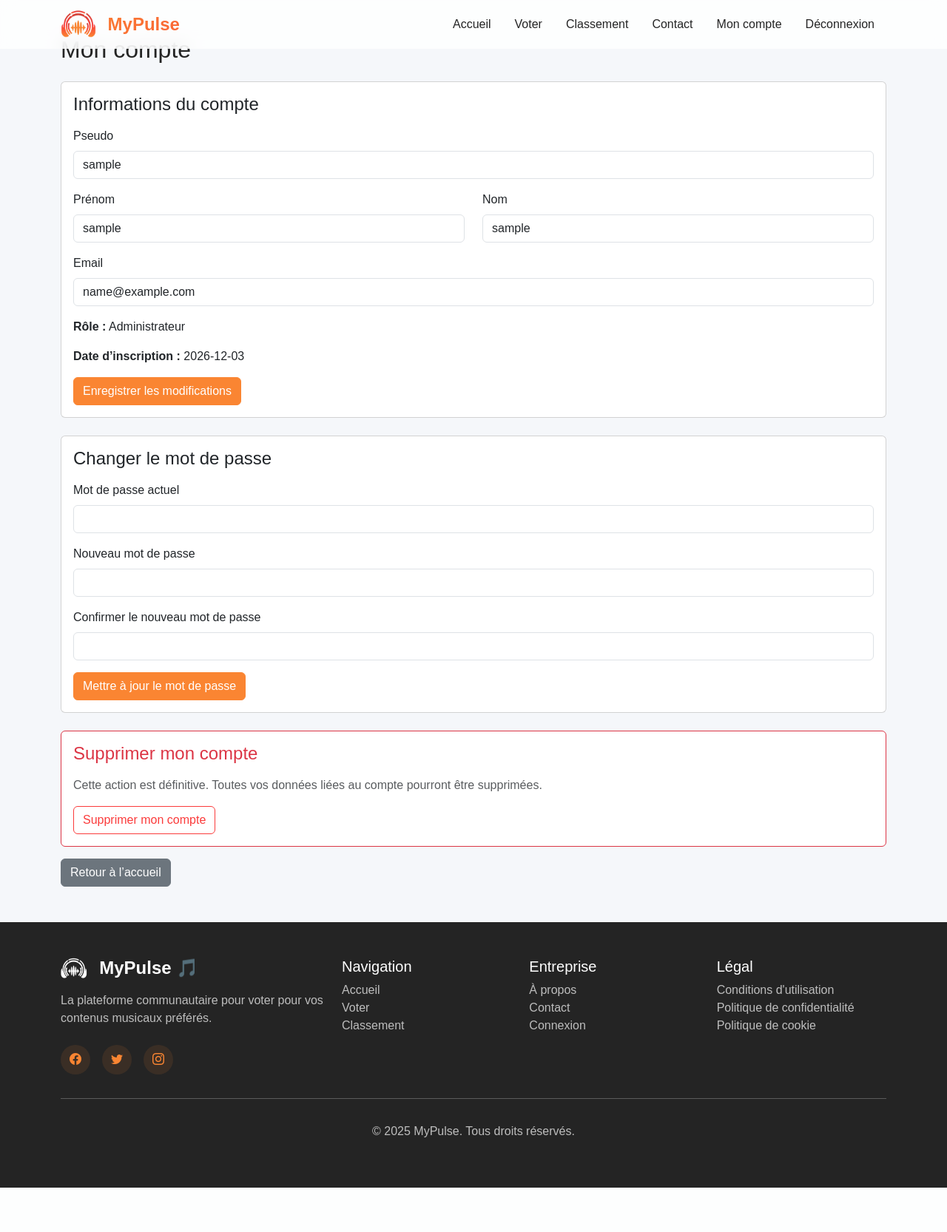
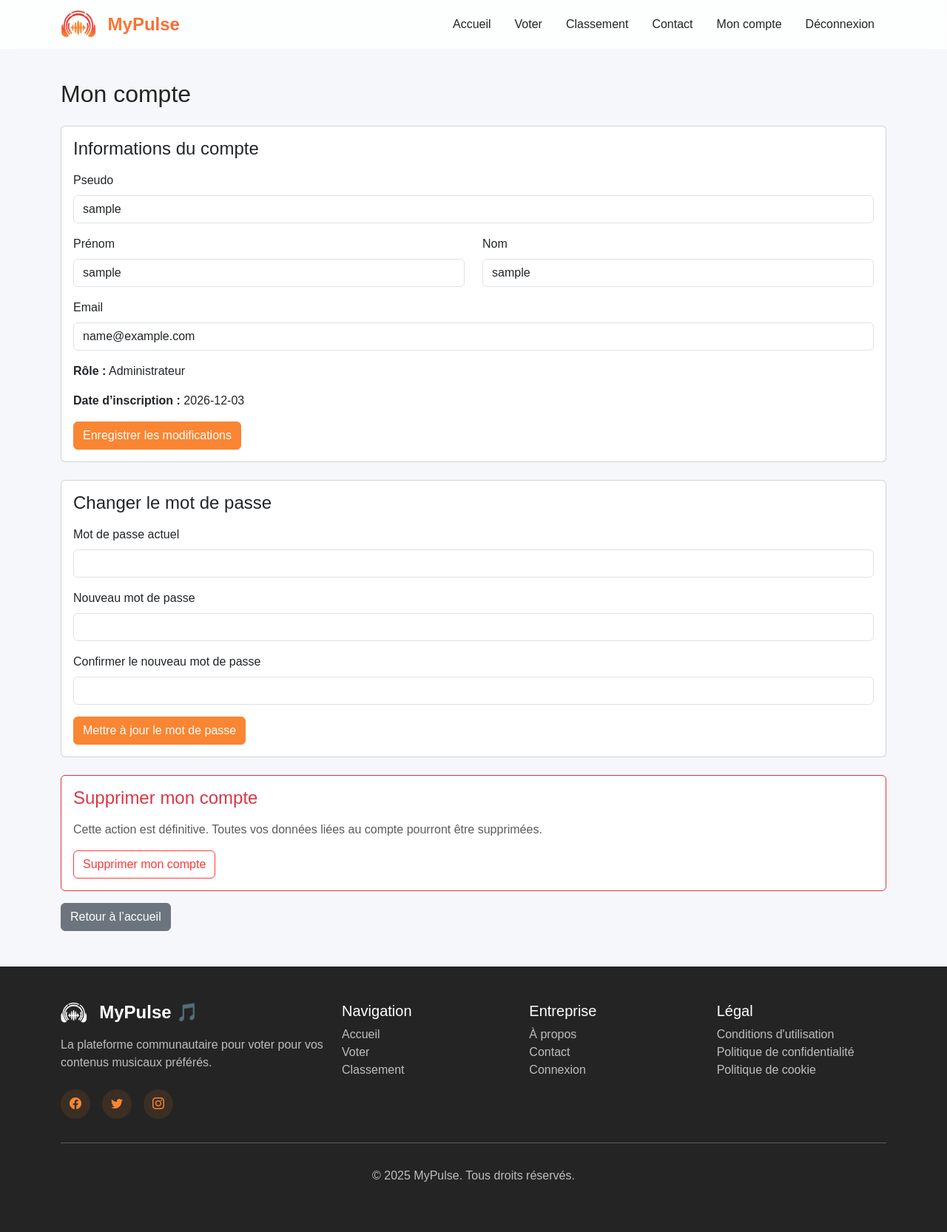
Before and after one commit to LilianSCH1/SAE_DevWeb_S3, a PHP site: page /mon_compte.php in a window 1280 px wide. Shown: the whole page at 74% size. Before the commit the page ends 1606 px from the top, so only its background shows below. Run offline with PHP 8.4, Linux system fonts and the light colour scheme; the visitor is signed in with stand-in values (Sample User, id 1).

Commit message:
margin_top

```diff
--- a/login/mon_compte.php
+++ b/login/mon_compte.php
@@ -72,9 +72,9 @@ function roleLabel(string $role): string {
 <body>
     <?php require '../index/header.php'; ?>
 
-    <section class="py-5">
-        <div class="container">
-            <h2 class="mb-4">Mon compte</h2>
+    <section class="py-5" style="margin-top: 60px;">
+        <div class="container" >
+            <h2 class="mb-4" >Mon compte</h2>
 
             <?php if (!empty($errors)): ?>
                 <div class="alert alert-danger">
```
